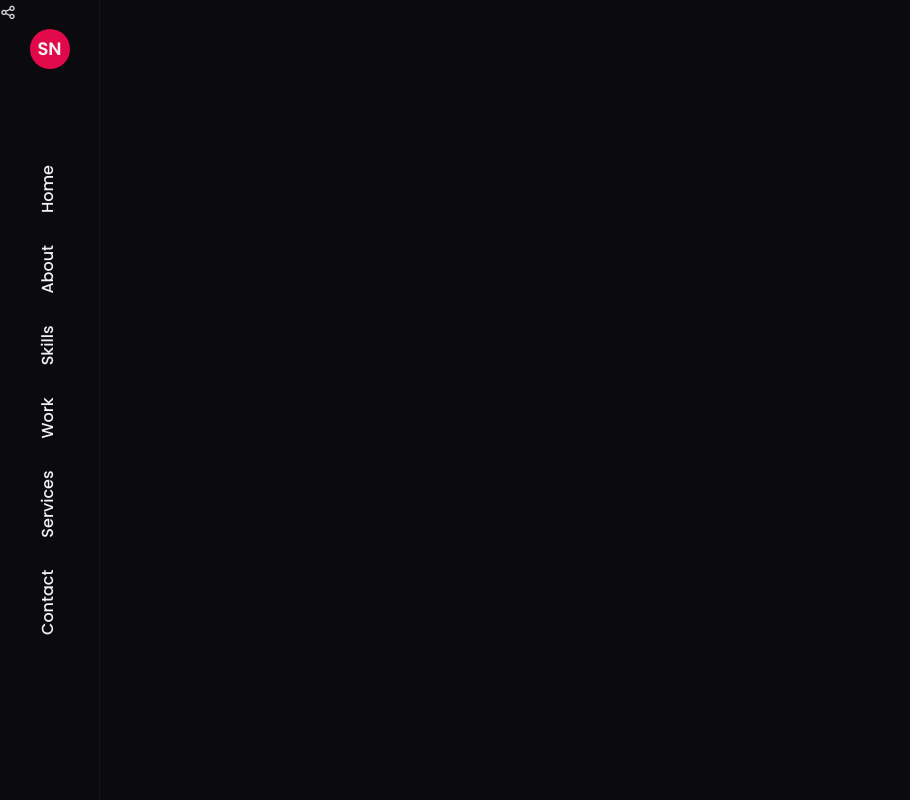
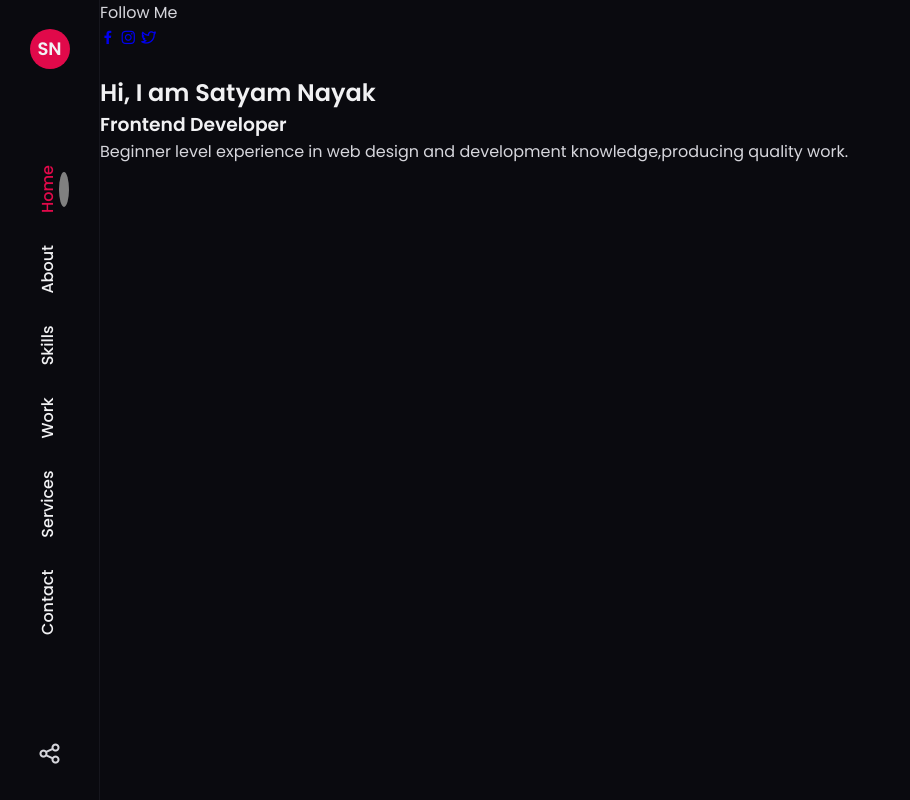
Before and after one commit to Satyam-Nayak/Satyam_port1, a plain HTML site: page Satyammm__/index.html in a window 1280 px wide. Shown: the whole page, without its empty margins (0-910 px from the left). Drawn offline with nearby package versions, Linux system fonts and the light colour scheme.

Commit message:
afternoon edit 16-1

```diff
--- a/Satyammm__/assets/css/style.css
+++ b/Satyammm__/assets/css/style.css
@@ -156,22 +156,54 @@ button, input{
 }
 
 .nav__link {
+    float: right;
     height: 100%;
     line-height: 100px;
     padding: 0 1rem;
     color: var(--title-color);
     font-weight: var(--font-medium);
     position: relative;
+    transition: .4s;
+}
+
+.btn__share{
+    position: absolute;
+    bottom: 1.8rem;
+    left: 0;
+    right: 0;
+    /* margin: auto; */
+    text-align: center;
+
+}
+.social__share {
+    font-size: 1.5rem;
 }
 
 
+/* Active Link */
+.nav__link.active-link, .nav__link:hover {
+    color: var(--skin-color);
+}
 
-/* Active Link */
+.nav__link.active-link::after, .nav__link:hover::after {
+    position: absolute;
+    content: '';
+    /* width: 6px;
+    height: 6px; */
+    width: 35px;
+    height: 10px;
+    background-color: gray;
+    border-radius: 50%;
+    bottom: 1.8rem;
+    left: 0;
+    right: 0;
+    margin: auto;
 
-
+}
 /*=============== MAIN ===============*/
-
-
+.main {
+    margin-left: 100px;
+}
 /*===== Home Section =====*/
 
 
--- a/Satyammm__/index.html
+++ b/Satyammm__/index.html
@@ -59,7 +59,32 @@
     <!--========== MAIN ==========-->
     <main class="main">
         <!--===== Home =====-->
+        <section class="home" id="home">
+            <div class="home__container container grid">
+                <div class="home__social">
+                    <span class="home__social-follow">Follow Me</span>
+                    <div class="home__social-links">
+                        <a href="https://www.facebook.com/" target="_blank" class="home__social-link">
+                            <i class="uil uil-facebook-f"></i>
+                        </a>
+                        <a href="https://www.instagram.com/" target="_blank" class="home__social-link">
+                            <i class="uil uil-instagram"></i>
+                        </a>
+                        <a href="https://twitter.com/" target="_blank" class="home__social-link">
+                            <i class="uil uil-twitter-alt"></i>
+                        </a>
+                    </div>
+                </div>
 
+                <img src="" alt="" class="home__img">
+
+                <div class="home__data">
+                    <h1 class="home__title">Hi, I am Satyam Nayak</h1>
+                    <h3 class="home__subtitle">Frontend Developer</h3>
+                    <p class="home__description">Beginner level experience in web design and development knowledge,producing quality work. </p>
+                </div>
+            </div>
+        </section>
         <!--===== About =====-->
 
         <!--===== Qualification =====-->
```
